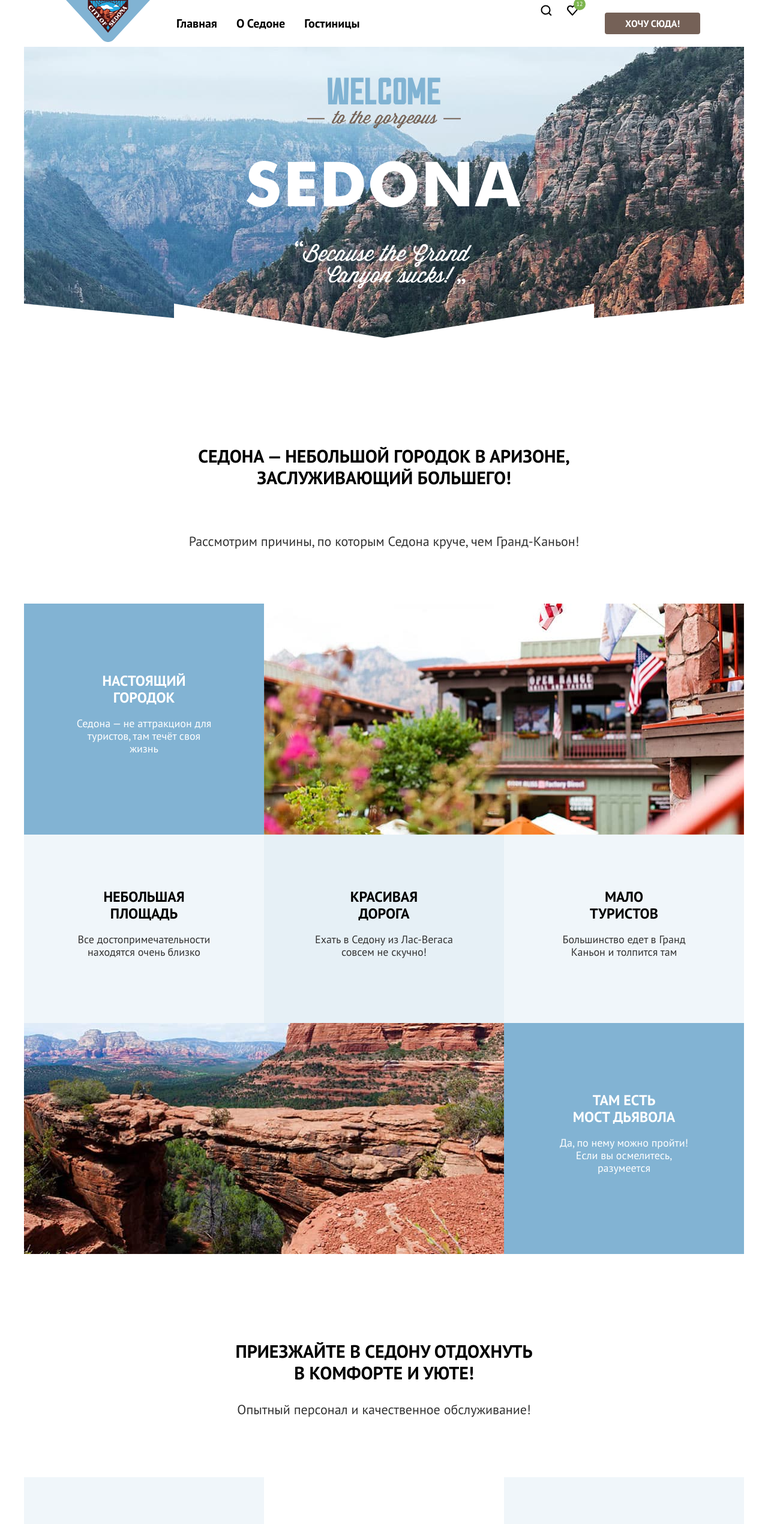
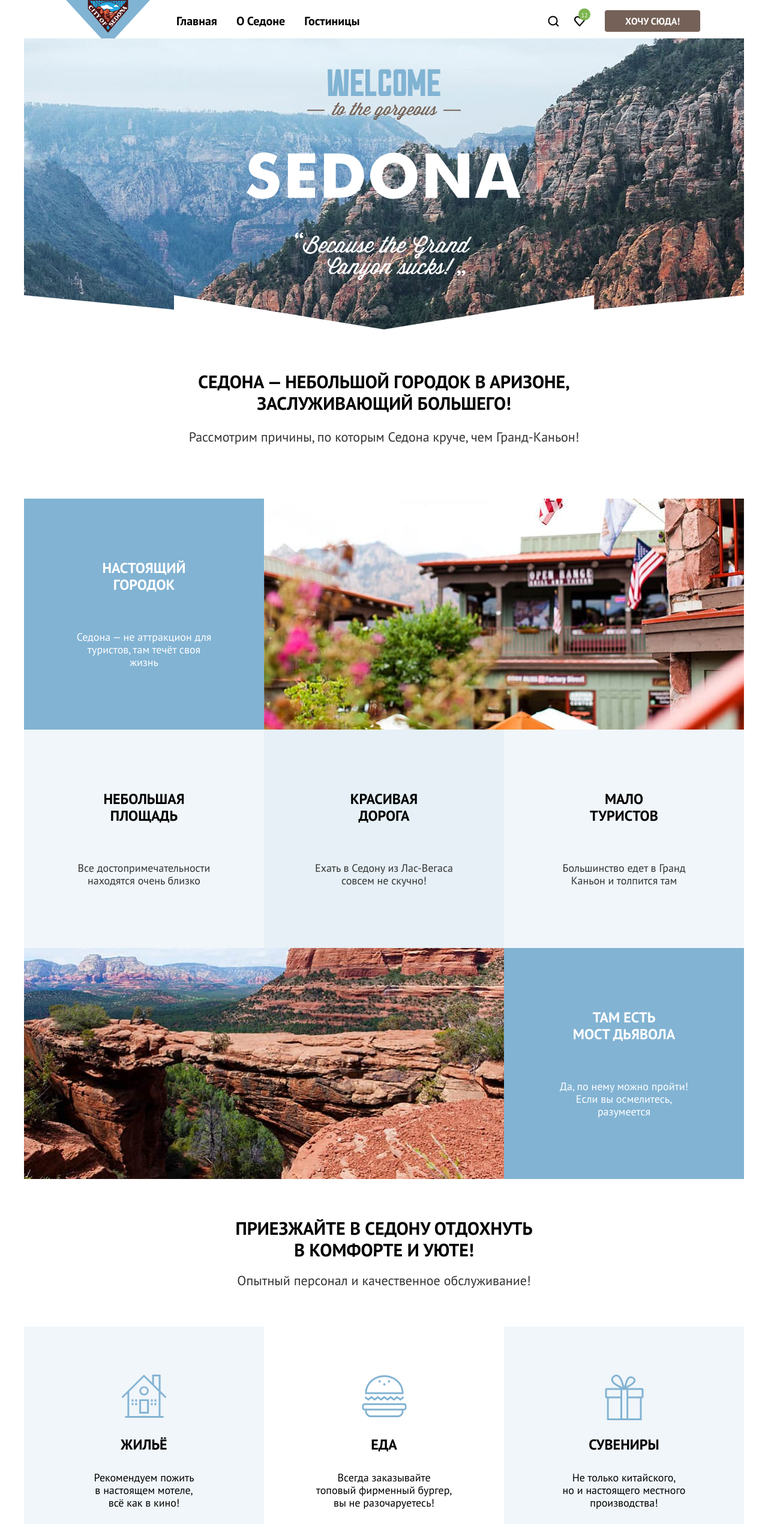
Before and after one commit to htmlacademy-htmlcss/2319359-sedona-36, a plain HTML site: page index.html in a window 1280 px wide. Shown: the top 2540 px of the page at 60% size. Drawn offline with Linux system fonts and the light colour scheme.

Commit message:
Правки микросетки

```diff
--- a/index.html
+++ b/index.html
@@ -51,9 +51,9 @@
         <section class="main-advantages">
           <div class="advantages-main-block">
             <h2 class="visually-hidden">Преимущества Седоны</h2>
-            <h3 class="description-title">Седона — небольшой городок в Аризоне, <br>
+            <h3 class="description-title description-title-1">Седона — небольшой городок в Аризоне, <br>
               заслуживающий большего!</h3>
-            <p class="description-text description-text-1 ">Рассмотрим причины, по которым Седона круче, чем
+            <p class="description-text">Рассмотрим причины, по которым Седона круче, чем
               Гранд-Каньон!</p>
           </div>
           <ul class="advantages-list">
@@ -102,8 +102,8 @@
         </section>
         <section class="main-description">
           <div class="features-block">
-            <h3 class="description-title description-title-2">Приезжайте в Седону отдохнуть <br> в комфорте и уюте!</h2>
-              <p class="description-text description-text-2">Опытный персонал и качественное обслуживание!</p>
+            <h3 class="description-title">Приезжайте в Седону отдохнуть <br> в комфорте и уюте!</h2>
+              <p class="description-text">Опытный персонал и качественное обслуживание!</p>
           </div>
           <ul class="features-list">
             <li class="features-item features-house">
@@ -125,8 +125,8 @@
         </section>
         <section class="hotel-search">
           <h2 class="visually-hidden">Поиск гостиницы в Седоне</h2>
-          <h3 class="description-title description-title-3">Заинтересовались?</h3>
-          <p class="description-text description-text-3">Укажите предполагаемые даты поездки, <br> и мы покажем вам
+          <h3 class="description-title">Заинтересовались?</h3>
+          <p class="description-text description-text-search">Укажите предполагаемые даты поездки, <br> и мы покажем вам
             лучшие предложения
             гостиниц в Седоне</p>
           <a class="search-button" href="#">Поиск гостиницы в Седоне</a>
@@ -159,7 +159,9 @@
             </li>
           </ul>
         </section>
-        <a class="footer-contacts" href="tel:+78128121212">+7 (812) 812-12-12</a>
+        <section class="footer-contacts">
+          <a class="footer-contacts-link" href="tel:+78128121212">+7 (812) 812-12-12</a>
+        </section>
         <a class="footer-developer-link" href="#">
           <img class="footer-developer-image" src="images/logo-htmlacademy.svg" width="114.9" height="32.9"
             alt="Логотип HTML Academy"> </a>
--- a/styles/styles.css
+++ b/styles/styles.css
@@ -51,12 +51,14 @@ body {
 
 .page-header {
   color: #000000;
+  margin-bottom: -6px;
 }
 
 .page-header-logo {
   display: block;
-  width: 138px;
-  margin-right: 30px;
+  width: 140px;
+  margin-right: 28px;
+  max-height: 70px;
   align-items: center;
 }
 
@@ -108,6 +110,7 @@ body {
 .icon-search {
   background: no-repeat;
   background-image: url("../images/icon-search.svg");
+  background-position: center;
   width: 20px;
   height: 20px;
 }
@@ -115,6 +118,7 @@ body {
 .icon-favorites {
   background: no-repeat;
   background-image: url("../images/icon-favorite.svg");
+  background-position: center;
   width: 20px;
   height: 20px;
 }
@@ -125,13 +129,14 @@ body {
   border-radius: 10px;
   background-color: #7DB54F;
   font-size: 10px;
-  line-height: 10px;
   font-weight: 400;
-  padding: 5px 0;
   color: #ffffff;
-  top: -3px;
+  top: 3px;
   width: 20px;
+  max-height: 20px;
   text-align: center;
+  background-position: center;
+  margin: 11px 8px 11px 8px;
 }
 
 .navigation-link-button {
@@ -160,9 +165,14 @@ body {
   font-size: 30px;
   line-height: 36px;
   text-transform: uppercase;
-  font-style: bold;
   color: #000000;
   text-align: center;
+  margin: 0 auto;
+  padding-bottom: 20px;
+}
+
+.description-title-1 {
+  padding-bottom: 25px;
 }
 
 .description-text {
@@ -171,19 +181,17 @@ body {
   text-transform: none;
   text-decoration: none;
   color: #333333;
-  margin-top: 20px;
   text-align: center;
+  margin: 0 auto;
 }
 
 .welcome-block {
-  display: flex;
+  display: block;
   color: #f2f2f2;
   background-color: #3b6689;
-  background-image: url("../images/index/divider.svg"),
+  background: url("../images/index/divider.svg") no-repeat bottom,
     url("../images/index/index-background.jpg");
-  background-repeat: no-repeat;
-  background-position: bottom;
-  background-size: auto;
+  background-size: 100% auto;
   box-sizing: border-box;
   min-height: 485px;
   align-items: center;
@@ -201,17 +209,13 @@ body {
 .advantages-main-block {
   display: flex;
   flex-direction: column;
-  padding: 69px 0;
   max-height: 261px;
-}
-
-.description-text-1 {
-  padding-top: 25px;
+  padding-top: 69px;
+  padding-bottom: 90px;
 }
 
 .main-advantages {
   text-align: center;
-  padding: 80px 0;
 }
 
 .advantages-list {
@@ -231,8 +235,7 @@ body {
 
 .advantages-item-content {
   width: 400px;
-  max-height: 385px;
-  padding: 90px 85px;
+  padding: 102px 85px;
 }
 
 .advantages-item-photo {
@@ -254,17 +257,14 @@ body {
   font-size: 24px;
   Line-height: 28px;
   text-transform: uppercase;
-  margin-top: 0;
-  margin-bottom: 0;
-}
-
-.social-button:last-child {
-  margin-right: 0;
+  margin: 0 auto;
+  padding-bottom: 62px;
 }
 
 .advantages-description {
   font-size: 18px;
   line-height: 21px;
+  margin: 0 auto;
 }
 
 .advantages-area {
@@ -297,18 +297,15 @@ body {
   text-align: center;
 }
 
-.description-title-2 {
-  margin-top: 0;
-}
-
 .features-block {
   padding: 64px 0;
 }
 
 .features-list {
   display: flex;
+  margin: 0 auto;
   padding: 0;
-  flex-direction: row;
+  flex-wrap: wrap;
 }
 
 .features-item {
@@ -317,21 +314,25 @@ body {
   width: 400px;
   background-position: center 80px;
   color: #000000;
-  padding: 80px 0;
+  padding: 183px 85px 81px;
   text-align: center;
   list-style-type: none;
+  box-sizing: border-box;
 }
 
 .features-title {
   font-weight: 700;
   font-size: 24px;
   line-height: 28px;
-  margin-top: 100px;
+  margin: 0 auto;
+  padding-bottom: 30px;
+  text-transform: uppercase;
 }
 
 .features-description {
   font-size: 18px;
   line-height: 21px;
+  margin: 0 auto;
 }
 
 .features-house {
@@ -349,7 +350,11 @@ body {
 }
 
 .hotel-search {
-  padding: 96px 0;
+  padding: 96px 304px;
+}
+
+.description-text-search {
+  padding-bottom: 54px;
 }
 
 .search-button {
@@ -364,8 +369,8 @@ body {
   padding: 8px 50px 8px 50px;
   text-decoration: none;
   width: 276px;
-  margin: 62px auto 0;
   text-align: center;
+  margin: 0 auto;
 }
 
 .subscribe-wrapper-index {
@@ -376,7 +381,7 @@ body {
   width: 1200px;
   display: flex;
   justify-content: center;
-  padding: 63px 0 104px;
+  padding: 96px 0 104px;
   flex-direction: column;
 }
 
@@ -415,24 +420,32 @@ body {
 }
 
 .page-footer {
+  width: 1060px;
+  margin: 0 auto;
   display: flex;
   justify-content: space-between;
+  align-items: center;
   padding: 40px 70px 30px 70px;
-  align-items: center;
 }
 
 .footer-social-list {
+  width: 185px;
+  list-style-type: none;
+  margin: 0;
+  padding: 0;
   display: flex;
-  padding: 0;
+  flex-wrap: wrap;
+  align-items: center;
 }
 
 .social-button {
   font-family: inherit;
-  display: block;
-  margin-right: 25px;
+  display: inline-block;
   min-height: 40px;
   min-width: 40px;
   background-repeat: no-repeat;
+  margin-right: 24px;
+  background-position: center;
 }
 
 .social-button:last-child {
@@ -452,12 +465,19 @@ body {
 }
 
 .footer-contacts {
-  width: 331px;
+  width: 720px;
+}
+
+.footer-contacts-link {
   font-size: 40px;
   line-height: 40px;
   text-decoration: none;
   color: #000000;
+  text-transform: uppercase;
+  display: block;
+  padding: 5px 194px 5px 195px;
 }
+
 
 .search-hotel-filters {
   font-family: "PT Sans", sans-serif;
```
Also changed, not shown: catalog.html (+5 -2 lines).
